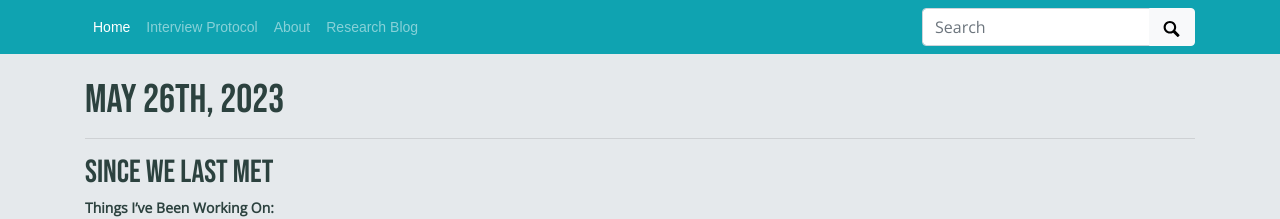
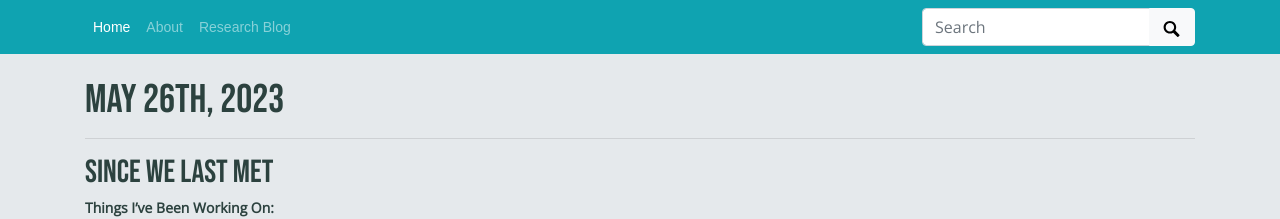
Before and after one commit to mxballin/recordkeeping-governance, a Jekyll site: the page built from pages/updates.md, in a window 1280 px wide. Shown: the part 100-319 px from the top of the page. Built offline with Jekyll 4.4.1, drawn with Linux system fonts in a browser that asks for light colours; some web fonts are replaced.

Commit message:
Update default.html

```diff
--- a/_layouts/default.html
+++ b/_layouts/default.html
@@ -19,8 +19,6 @@
                     <a class="nav-link " href="/">Home</a>
                 </li>
                <li class="nav-item ">
-                    <a class="nav-link " href="/protocol.html">Interview Protocol</a>
-                </li>
                 <li class="nav-item ">
                     <a class="nav-link " href="/about.html">About</a>
                 </li>
```
